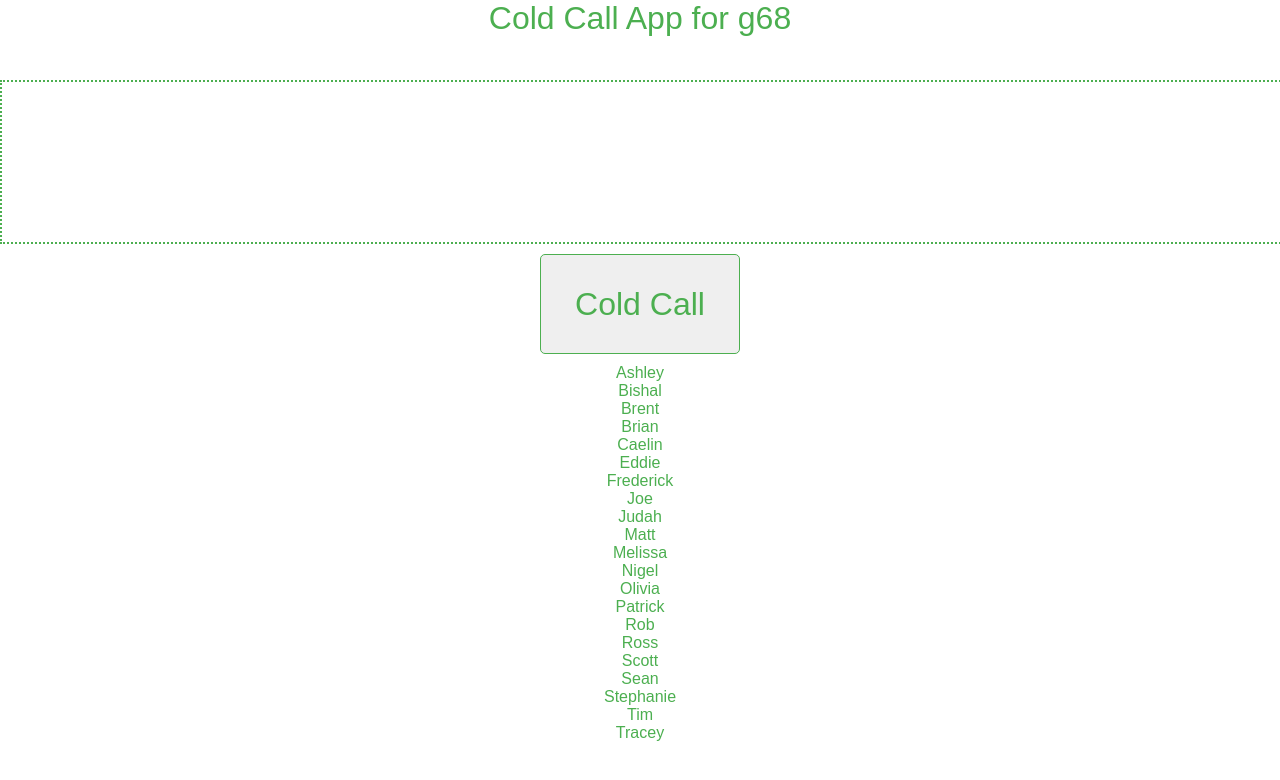
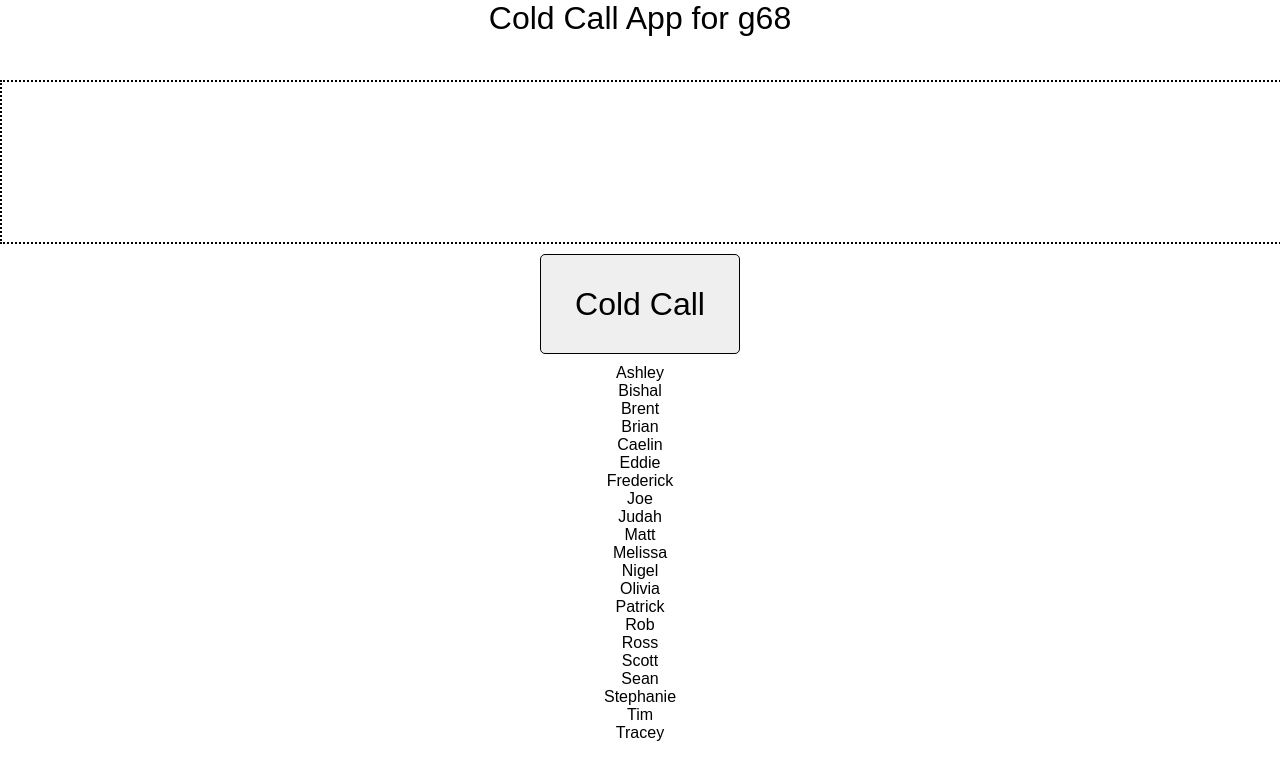
Before and after one commit to jmrigali/cold-call-app, a React (Create React App) app: page / in a window 1280 px wide. Shown: the top 780 px of the page. Built offline with nearby package versions, Linux system fonts and the light colour scheme.

Commit message:
black on black

```diff
--- a/src/App.css
+++ b/src/App.css
@@ -4,16 +4,16 @@
 .navbar {
   height: 10vh;
   font-size: 2em;
-  color: #4CAF50;
+  color: black;
 }
 
 .selectedStudent {
   width: 100vw;
   height: 20vh;
-  border: 2px dotted #4CAF50;
+  border: 2px dotted black;
   text-align: center;
   justify-content: center;
-  color: #4CAF50;
+  color: black;
   font-size: 5em;
 }
 
@@ -22,15 +22,15 @@
   width: 200px;
   height:100px;
   border-radius: 5px;
-  border: 1px solid #4CAF50;
+  border: 1px solid black;
   font-size: 2em;
-  color:  #4CAF50;
+  color:  black;
   -webkit-transition-duration: 0.4s; /* Safari */
     transition-duration: 0.4s;
 }
 
 .submitBtn:hover {
-  background-color: #4CAF50; /* Green */
+  background-color: black; /* Green */
    color: white;
 }
 
@@ -39,5 +39,5 @@
 }
 
 .indivStudent {
-  color: #4CAF50;
+  color: black;
 }
```
